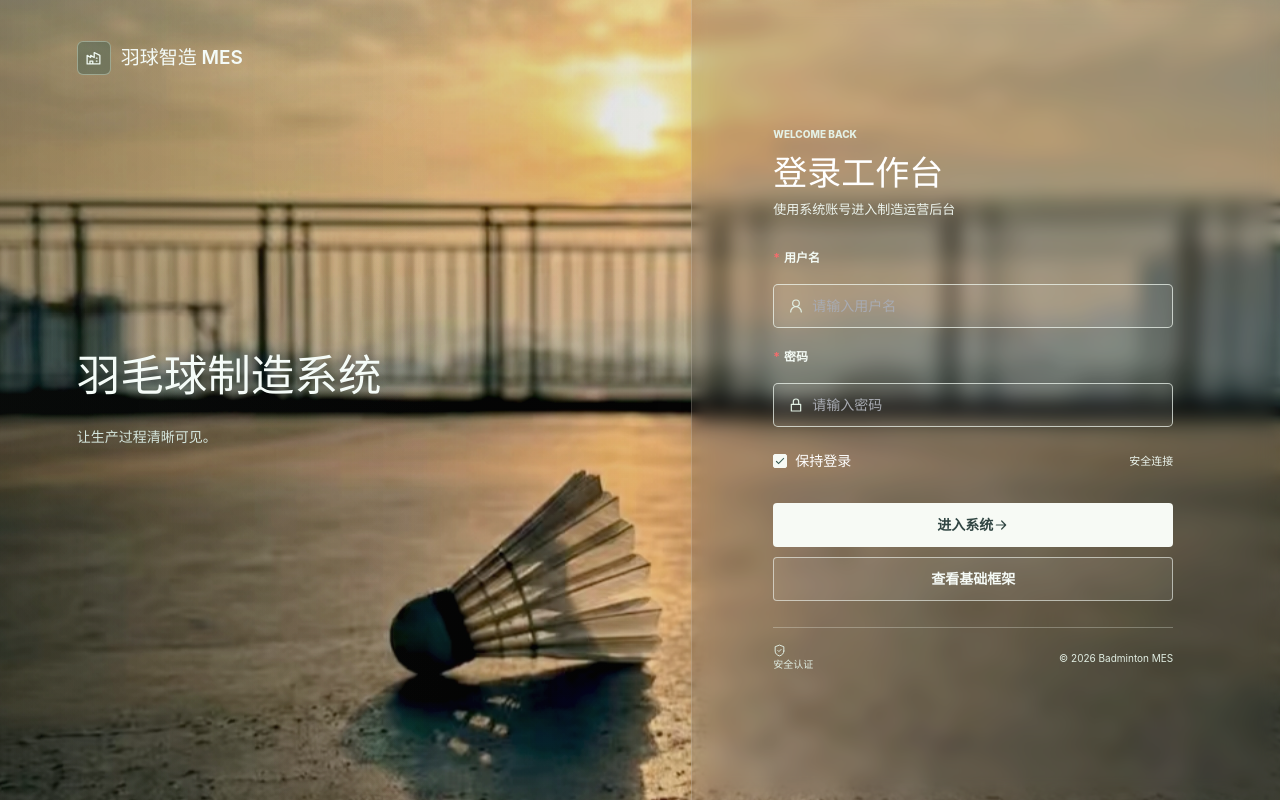
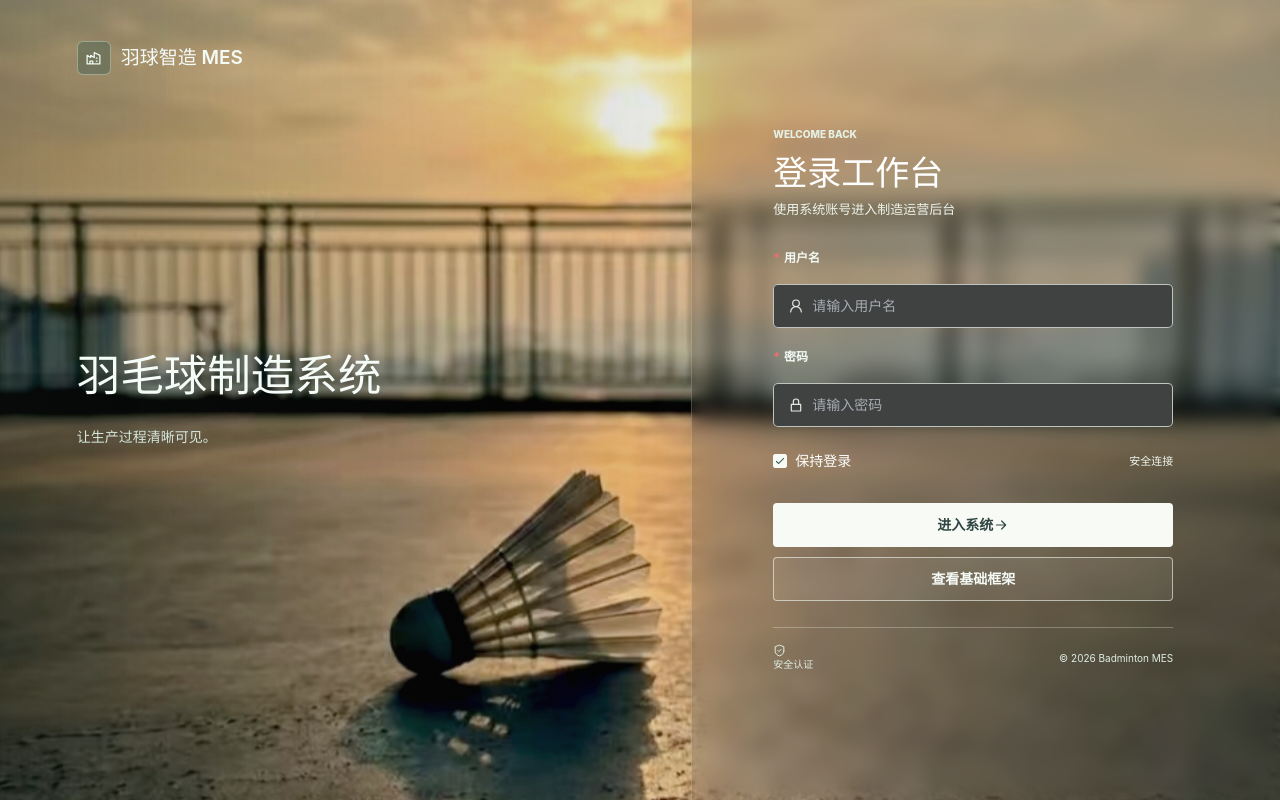
Before and after one commit to han139242/XiaoXueQi-public, a Vue app in the folder workspace/vscode/ems-forword/: page /#/login in a window 1280 px wide. Built offline with nearby package versions, Linux system fonts and the light colour scheme; no server answers.

Commit message:
fix: 修正登录页自动填充背景

```diff
--- a/workspace/vscode/ems-forword/src/pages/login/index.vue
+++ b/workspace/vscode/ems-forword/src/pages/login/index.vue
@@ -375,13 +375,17 @@ async function enterPreview() {
 :deep(.el-input__wrapper) {
   min-height: 44px;
   border-radius: 5px;
-  background: rgb(255 255 255 / 7%);
+  background: #3f4241;
   box-shadow: 0 0 0 1px rgb(244 252 244 / 70%) inset;
   transition: box-shadow .18s, background-color .18s;
 }
 
+:deep(.el-input__wrapper:hover) {
+  background: #454847;
+}
+
 :deep(.el-input__wrapper.is-focus) {
-  background: rgb(255 255 255 / 13%);
+  background: #494c4b;
   box-shadow: 0 0 0 2px #fff inset !important;
 }
 
@@ -389,18 +393,27 @@ async function enterPreview() {
 
 :deep(.el-input__inner) {
   color: #fff;
+  background: transparent;
   font-size: 14px;
 }
 
-:deep(.el-input__prefix) { color: #e2f0e4; }
+:deep(.el-input__prefix) { color: #e5e7e6; }
 
 :deep(.el-input__inner:-webkit-autofill),
 :deep(.el-input__inner:-webkit-autofill:hover),
 :deep(.el-input__inner:-webkit-autofill:focus) {
   -webkit-text-fill-color: #fff;
-  box-shadow: 0 0 0 1000px #486861 inset;
+  box-shadow: 0 0 0 1000px #3f4241 inset;
   caret-color: #fff;
   transition: background-color 9999s ease-out 0s;
+}
+
+:deep(.el-input__wrapper:hover .el-input__inner:-webkit-autofill) {
+  box-shadow: 0 0 0 1000px #454847 inset;
+}
+
+:deep(.el-input__wrapper.is-focus .el-input__inner:-webkit-autofill) {
+  box-shadow: 0 0 0 1000px #494c4b inset;
 }
 
 :deep(.el-checkbox) {
```
Also changed, not shown: 1 other file (tests, documents, lock files or other folders).
